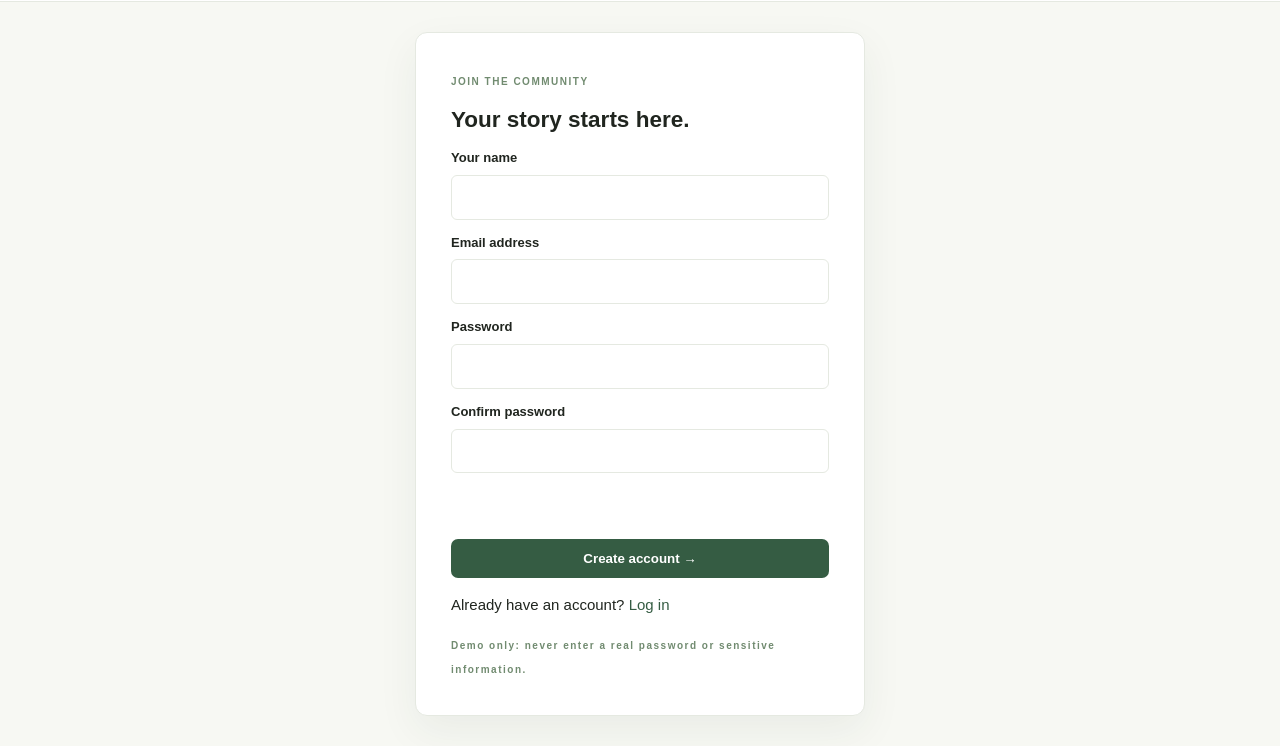
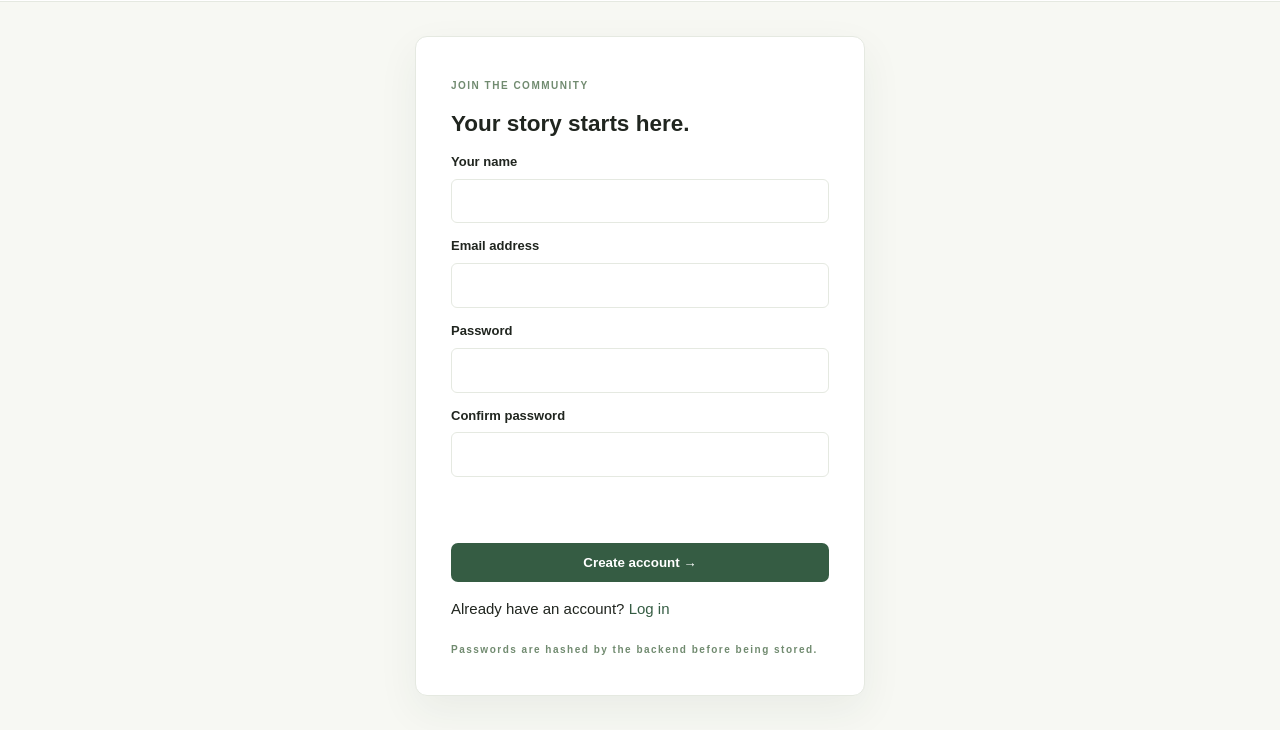
Before and after one commit to moulasab3766/Moulasab_Blogspace, a plain HTML site: page register.html in a window 1280 px wide. Shown: the part 70-816 px from the top of the page. Drawn offline with Linux system fonts and the light colour scheme.

Commit message:
Update registration page for backend account creation

```diff
--- a/register.html
+++ b/register.html
@@ -1 +1 @@
-<!doctype html><html lang="en"><head><meta charset="utf-8"><meta name="viewport" content="width=device-width,initial-scale=1"><title>Create account — BlogSpace</title><link rel="stylesheet" href="css/style.css"><script defer src="js/app.js"></script></head><body><header><a class="brand" href="index.html">✳ BlogSpace</a><a href="index.html">← Back to stories</a></header><main class="auth"><section class="panel"><small>JOIN THE COMMUNITY</small><h1>Your story starts here.</h1><form id="register-form" novalidate><label>Your name<input name="name" required minlength="2"></label><label>Email address<input type="email" name="email" required></label><label>Password<input type="password" name="password" minlength="6" required></label><label>Confirm password<input type="password" name="confirmPassword" minlength="6" required></label><p class="form-message" role="alert"></p><button class="button" type="submit">Create account →</button></form><p>Already have an account? <a href="login.html">Log in</a></p><small>Demo only: never enter a real password or sensitive information.</small></section></main></body></html>
+<!doctype html><html lang="en"><head><meta charset="utf-8"><meta name="viewport" content="width=device-width,initial-scale=1"><title>Create account — BlogSpace</title><link rel="stylesheet" href="css/style.css"><script defer src="js/app.js"></script></head><body><header><a class="brand" href="index.html">✳ BlogSpace</a><a href="index.html">← Back to stories</a></header><main class="auth"><section class="panel"><small>JOIN THE COMMUNITY</small><h1>Your story starts here.</h1><form id="register-form" novalidate><label>Your name<input name="name" required minlength="2" maxlength="60" autocomplete="name"></label><label>Email address<input type="email" name="email" required autocomplete="email"></label><label>Password<input type="password" name="password" minlength="8" required autocomplete="new-password"></label><label>Confirm password<input type="password" name="confirmPassword" minlength="8" required autocomplete="new-password"></label><p class="form-message" role="alert"></p><button class="button" type="submit">Create account →</button></form><p>Already have an account? <a href="login.html">Log in</a></p><small>Passwords are hashed by the backend before being stored.</small></section></main></body></html>
```
